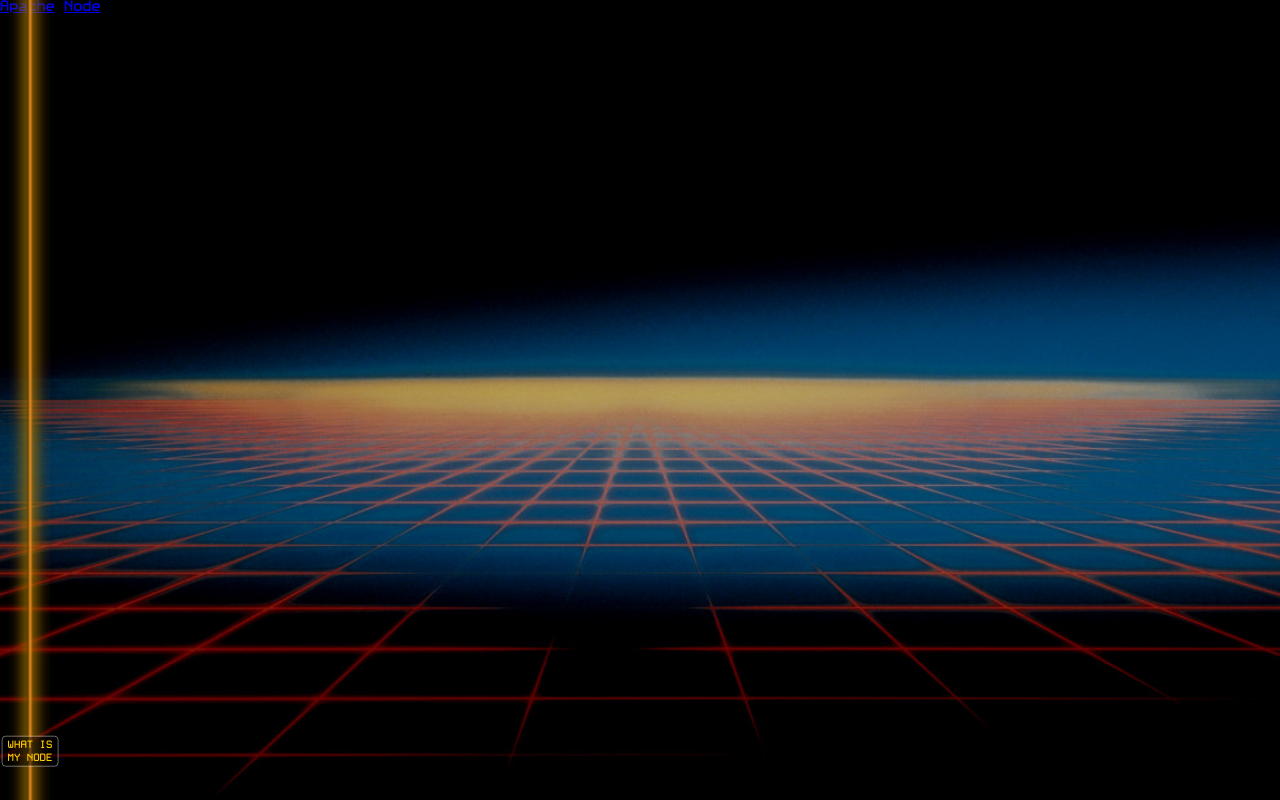
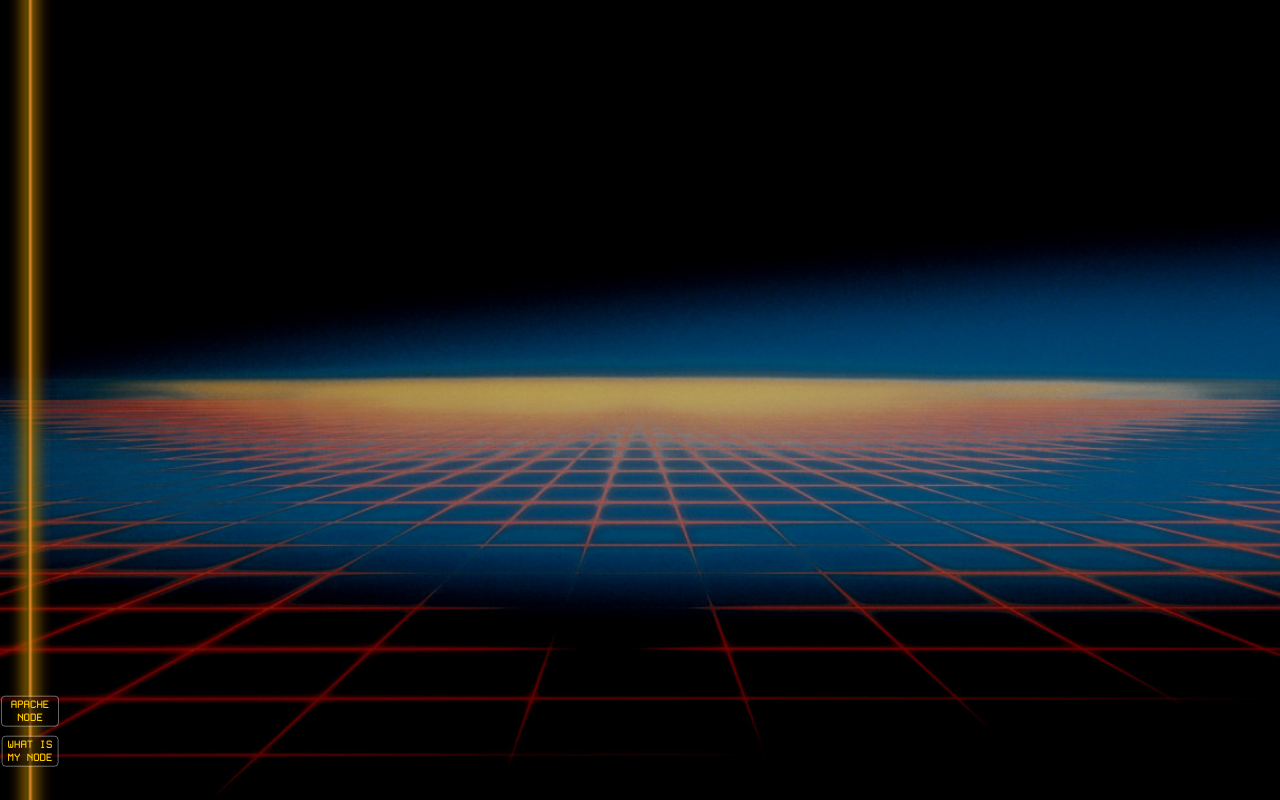
Before and after one commit to hwirth/MyNode, a website with bundled scripts: page client/index.html in a window 1280 px wide. Built offline with nearby package versions, Linux system fonts and the light colour scheme.

Commit message:
Styled main header

```diff
--- a/client/spielwiese.css
+++ b/client/spielwiese.css
@@ -81,7 +81,13 @@ body.dark_mode {}
 
 body {}
 
-* { margin:0; padding:0; box-sizing:border-box; }
+* { margin:0; padding:0; box-sizing:border-box; font-family:terminal; }
+
+a { color:#fc0; }
+a:visited { color:#f80; }
+a:active { color:#ff0; }
+a:focus { color:#ff0; }
+a:hover { color:#fd8; }
 
 html, body { width:100%; height:100%; font-family:terminal; }
 :not(.init) body {
@@ -91,6 +97,7 @@ html, body { width:100%; height:100%; font-family:terminal; }
 	Xbackground-size:cover;
 	background-size:100% 100%;
 }
+html:not(.init) body > header,
 html:not(.init)::after {
 	content:'WHAT IS\AMY NODE'; white-space:pre;
 	position:absolute; bottom:20px; left:30px; transform:translate(-50%,-50%);
@@ -99,10 +106,11 @@ html:not(.init)::after {
 	padding:2px 5px;
 	font-size:0.7em; line-height:1.1em; text-align:center;
 	background:#0007; color:#fc0;
+	pointer-events:none;
 }
 :not(.init) body::after {
 	content:'';
-	position:absolute; top:0; left:0;
+	position:absolute; top:0; left:0; z-index:-1;
 	height:100%; width:100%;
 	background-color:#2220;
 	background-image:url(/images/beam.png);   /*********************************************************** BEAM **/
@@ -117,8 +125,15 @@ html:not(.init)::after {
 h1 { font-size:1.35em; }
 h2 { font-size:1.1em; }
 
-header {
+html:not(.init) body > header {
+	content:unset;
+	position:absolute; bottom:60px; z-index:9;
+	width:5em; Xheight:3em;
+	white-space:normal; text-transform:uppercase;
+	pointer-events:auto;
 }
+body > header a { text-decoration:none; }
+body > header a:hover { text-decoration:underline; }
 
 /* DEBUG CONSOLE */
 
```
Also changed, not shown: 1 other file.
